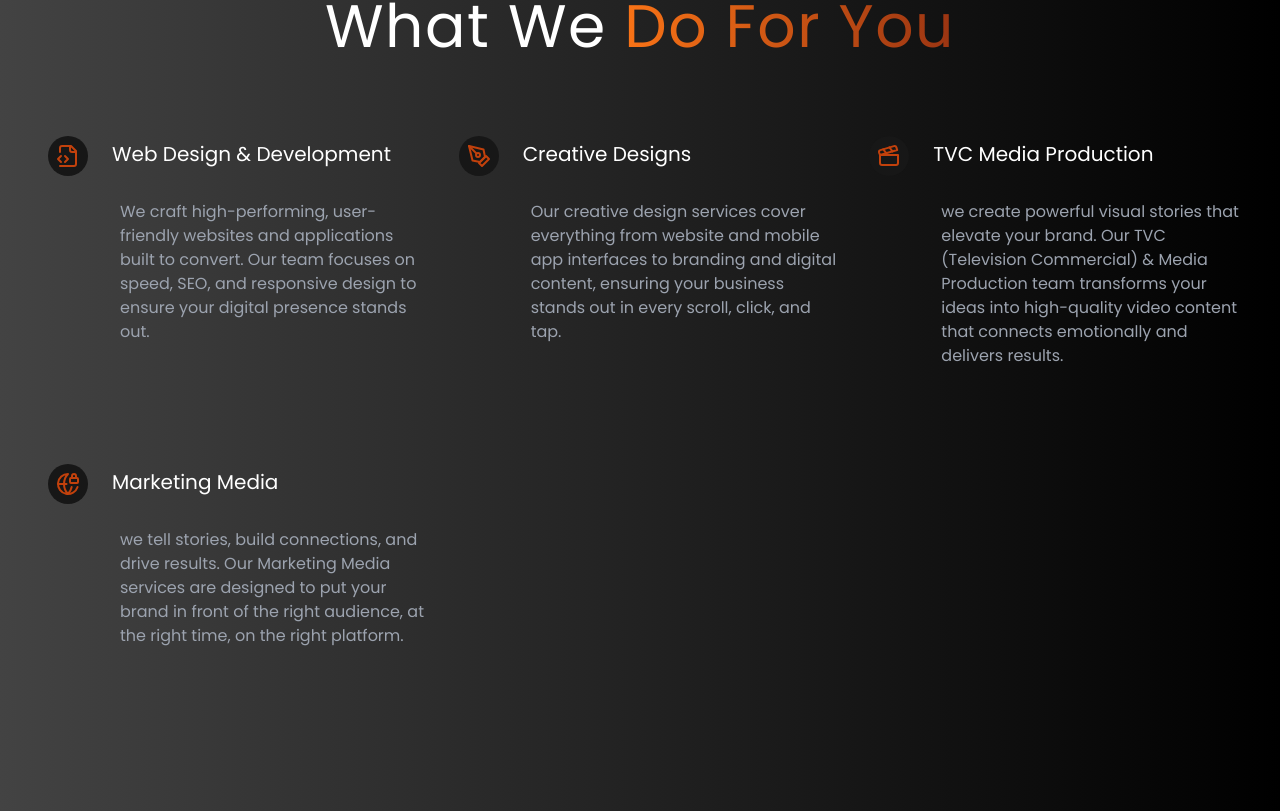
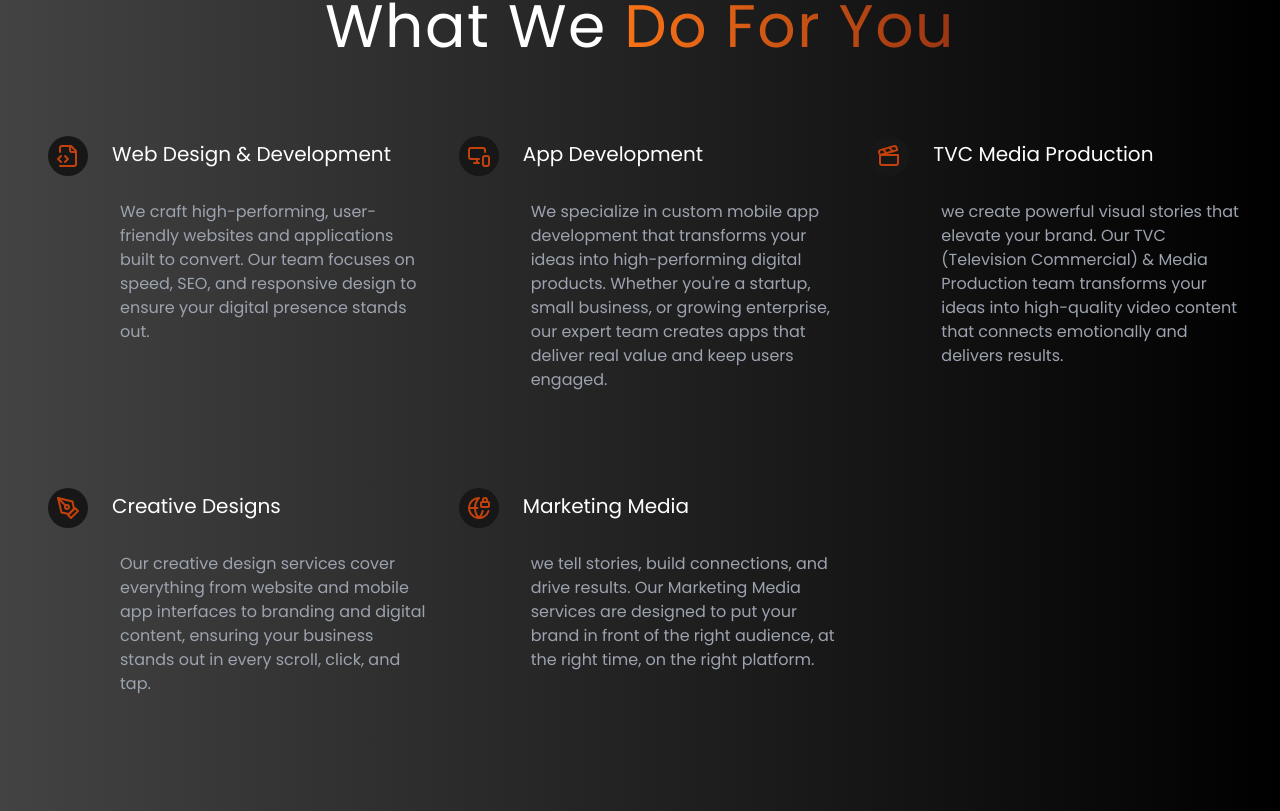
Before and after one commit to chauhanshivaji/River-Marketing-Media, a React (Vite) app: page /services in a window 1280 px wide. Shown: the part 1041-1852 px from the top of the page. Built offline with nearby package versions, Linux system fonts and the light colour scheme.

Commit message:
Add App Development Service and Icons

```diff
--- a/src/constants/index.jsx
+++ b/src/constants/index.jsx
@@ -2,6 +2,7 @@ import { GlobeLock } from "lucide-react";
 import { PenTool } from 'lucide-react';
 import { FileCode2 } from 'lucide-react';
 import { Clapperboard } from 'lucide-react';
+import { MonitorSmartphone } from "lucide-react";
 
 
 
@@ -25,7 +26,8 @@ import user2 from "../assets/ClientsLogo/TAX WARRIOR.webp";
 import user3 from "../assets/ClientsLogo/lapasteleria.webp";
 import user4 from "../assets/ClientsLogo/THE NINE FILMS.webp";
 import user5 from "../assets/ClientsLogo/Patan.webp";
-import user6 from "../assets/ClientsLogo/SeaBeyond.webp";
+// import user6 from "../assets/ClientsLogo/SeaBeyond.webp";
+import user7 from "../assets/ClientsLogo/sprrrint.jpeg";
 // import FeatureSection from "../components/FeatureSection";
 
 
@@ -61,9 +63,9 @@ export const testimonials = [
     text: "I am amazed by the level of professionalism and dedication shown by the team. They were able to exceed our expectations and deliver outstanding results.",
   },
   {
-    user: "Sea & Beyond",
+    user: "Sprrrint",
     // company: "Synergy Systems",
-    image: user6,
+    image: user7,
     text: "We partnered with River Marketing Media for a complete website overhaul and SEO campaign. The difference is night and day! Our website is now user-friendly, visually appealing, and ranks much higher in search results. Their team was professional, communicative, and delivered on time.",
   },
 ];
@@ -77,18 +79,26 @@ export const servicesList = [
     ]
   },
   {
-    icon: <PenTool />,
-    text: "Creative Designs",
+    icon: <MonitorSmartphone />,
+    text: "App Development",
     description:[
-      "Our creative design services cover everything from website and mobile app interfaces to branding and digital content, ensuring your business stands out in every scroll, click, and tap."
+      "We specialize in custom mobile app development that transforms your ideas into high-performing digital products. Whether you're a startup, small business, or growing enterprise, our expert team creates apps that deliver real value and keep users engaged."
     ]
   },
+
   {
     icon: <Clapperboard  />,
     text: "TVC Media Production",
     description:[
       "we create powerful visual stories that elevate your brand. Our TVC (Television Commercial) & Media Production team transforms your ideas into high-quality video content that connects emotionally and delivers results."
 
+    ]
+  },
+  {
+    icon: <PenTool />,
+    text: "Creative Designs",
+    description:[
+      "Our creative design services cover everything from website and mobile app interfaces to branding and digital content, ensuring your business stands out in every scroll, click, and tap."
     ]
   },
   {
```
Also changed, not shown: src/assets/ClientsLogo/sprrrint.jpeg (added).
